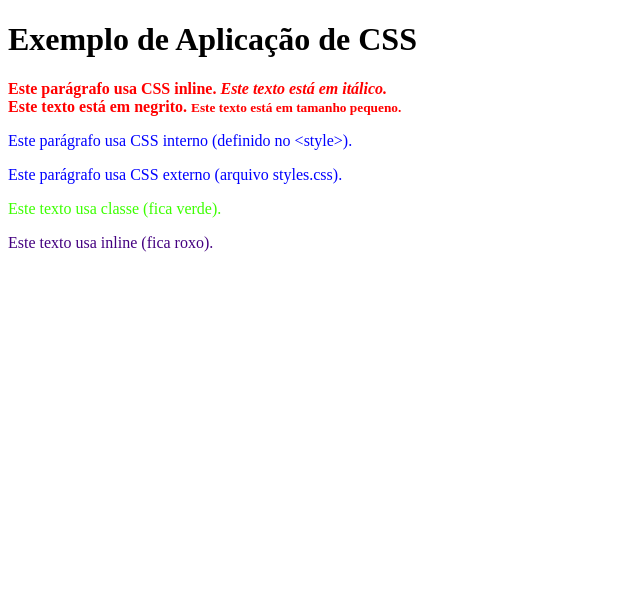
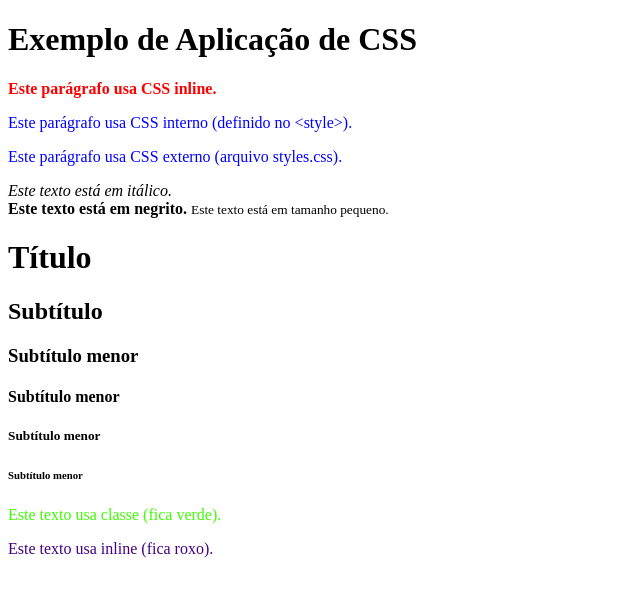
Before and after one commit to elaineimoreira/programacao-web-ii, a plain HTML site: page Prática Aula 1/Formas de aplicar o CSS/index.html in a window 1280 px wide. Shown: the whole page, without its empty margins (0-640 px from the left). Drawn offline with Linux system fonts and the light colour scheme.

Commit message:
Update index.html

```diff
--- a/Prática Aula 1/Formas de aplicar o CSS/index.html
+++ b/Prática Aula 1/Formas de aplicar o CSS/index.html
@@ -25,9 +25,6 @@
     <!-- O CSS inline é aplicado diretamente na tag HTML -->
     <p style="color: red; font-weight: bold;">
         Este parágrafo usa CSS inline.
-        <em>Este texto está em itálico.</em> <br>   <!-- <br> é uma quebra de linha, que move o texto para a linha seguinte. -->
-        <strong>Este texto está em negrito.</strong>
-        <small>Este texto está em tamanho pequeno.</small>
     </p>
 
     <!-- ================= CSS INTERNO ================= -->
@@ -39,6 +36,17 @@
     <p class="externo">
         Este parágrafo usa CSS externo (arquivo styles.css).
     </p>
+
+    <!-- ================= ALTERAÇÃO DE DETALHES DA FONTA ================= -->
+    <em>Este texto está em itálico.</em> <br>   <!-- <br> é uma quebra de linha, que move o texto para a linha seguinte. -->
+    <strong>Este texto está em negrito.</strong>
+    <small>Este texto está em tamanho pequeno.</small>
+    <h1>Título</h1>
+    <h2>Subtítulo</h2>
+    <h3>Subtítulo menor</h3>
+    <h4>Subtítulo menor</h4>
+    <h5>Subtítulo menor</h5>
+    <h6>Subtítulo menor</h6>
 
 
     <!-- ================= EXEMPLO DE CASCATA ================= -->
@@ -89,4 +97,5 @@ O que foi aprendido com este código:
 6. Compreensão prática da teoria:
    O exemplo permitiu visualizar na prática o conceito de "Cascading Style Sheets",
    entendendo que os estilos são aplicados em ordem de prioridade.
+
 -->
```
